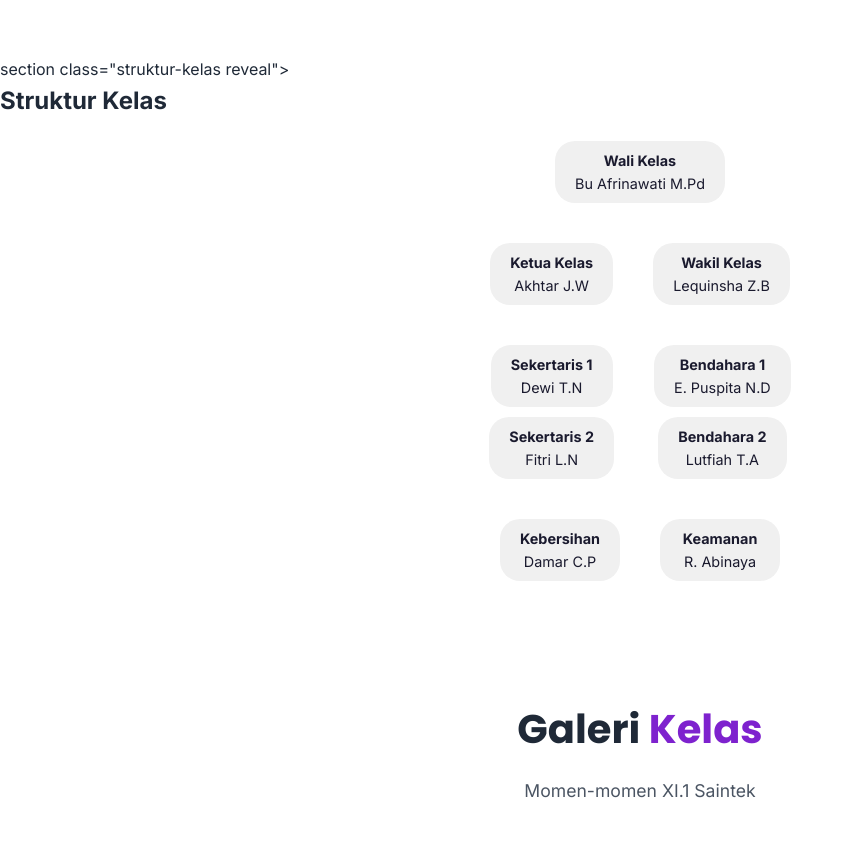
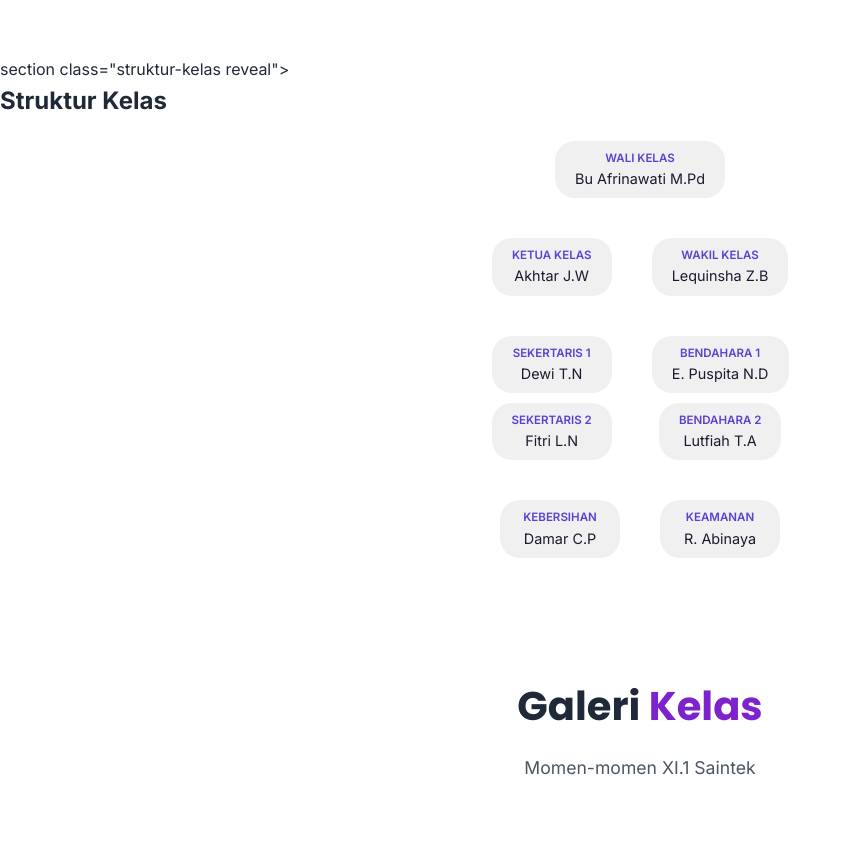
Before and after one commit to FadelSM/pe, a plain HTML site: page index.html in a window 1280 px wide. Shown: the part 3920-4764 px from the top of the page, without its empty margins (0-853 px from the left). Drawn offline with nearby package versions, Linux system fonts and the light colour scheme.

Commit message:
Update style.css

```diff
--- a/asset/style.css
+++ b/asset/style.css
@@ -306,6 +306,23 @@ button {
     background-color: rgba(255,255,255,0.3);
 }
 
+.org-box strong { font-weight: 600; font-size: 0.8em; text-transform: uppercase; color: #5D3FD3; }
+.org-node::before {
+    content: ''; position: absolute; top: -20px; left: 50%;
+    transform: translateX(-50%); width: 2px; height: 20px;
+    background-color: rgba(255, 255, 255, 0.3);
+}
+.org-node .org-box.parent::after {
+    content: ''; position: absolute; bottom: -20px; left: 50%;
+    transform: translateX(-50%); width: 2px; height: 20px;
+    background-color: rgba(255, 255, 255, 0.3);
+}
+.org-level::after {
+    content: ''; position: absolute; top: 0; left: 25%;
+    right: 25%; height: 2px;
+    background-color: rgba(255, 255, 255, 0.3);
+}
+
 .logo .bracket {
   color: var(--primary);
 }
```
